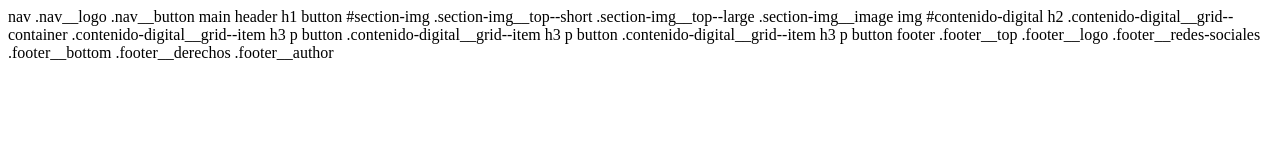
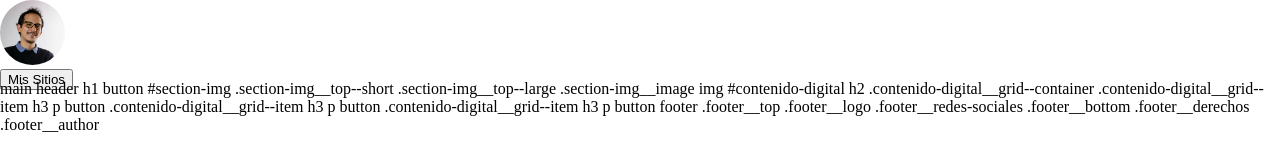
Before and after one commit to gianvallejos92/curso-frontend-dev, a plain HTML site: page index.html in a window 1280 px wide. Drawn offline with Linux system fonts and the light colour scheme.

Commit message:
maqueta-nav update

```diff
--- a/index.html
+++ b/index.html
@@ -3,21 +3,31 @@
 <head>
   <meta charset="UTF-8">
   <meta name="viewport" content="width=device-width, initial-scale=1.0">
-  <title>Document</title>
+  <title>Proyecto de Curso de Frontend</title>
+  <link rel="stylesheet" href="style.css">
 </head>
 <body>
-  nav
-    .nav__logo
-    .nav__button
+  <nav class="nav__wrapper">
+    <div class="nav__logo">
+      <img src="src/images/logo.png" alt="">
+    </div>
+    <div class="nav__button">
+      <button>Mis Sitios</button>
+    </div>
+  </nav>
+
+
   main
     header
         h1
         button
+
     #section-img
       .section-img__top--short
       .section-img__top--large
       .section-img__image
         img
+
     #contenido-digital
       h2
       .contenido-digital__grid--container
--- /dev/null
+++ b/style.css
@@ -0,0 +1,13 @@
+body {
+  padding: 0px;
+  margin: 0px;
+}
+
+.nav__wrapper {
+  height: 80px;
+}
+
+.nav__logo img{
+  border-radius: 50%;
+  width: 65px;
+}
```
Also changed, not shown: src/images/logo.png (added).
